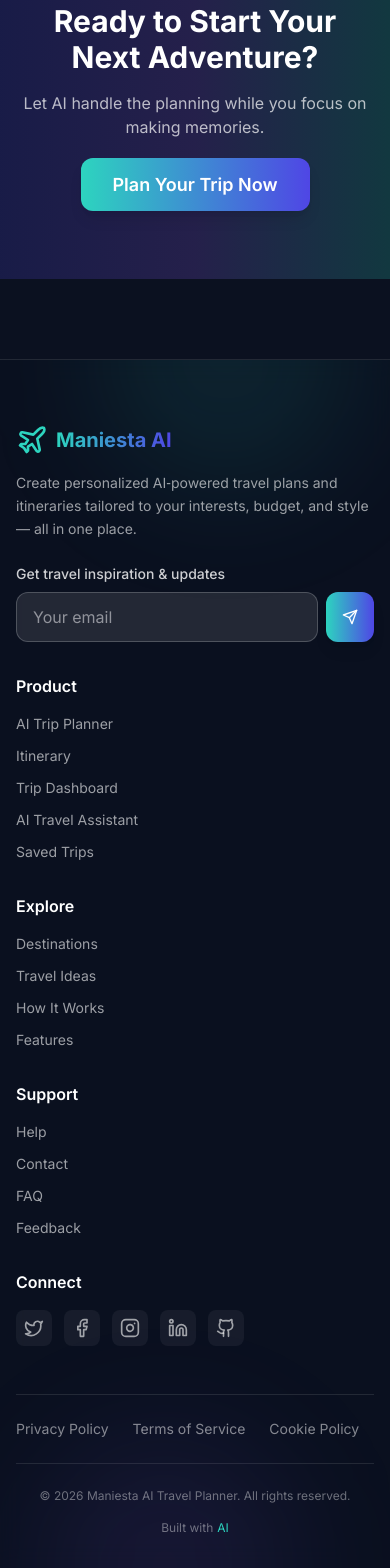
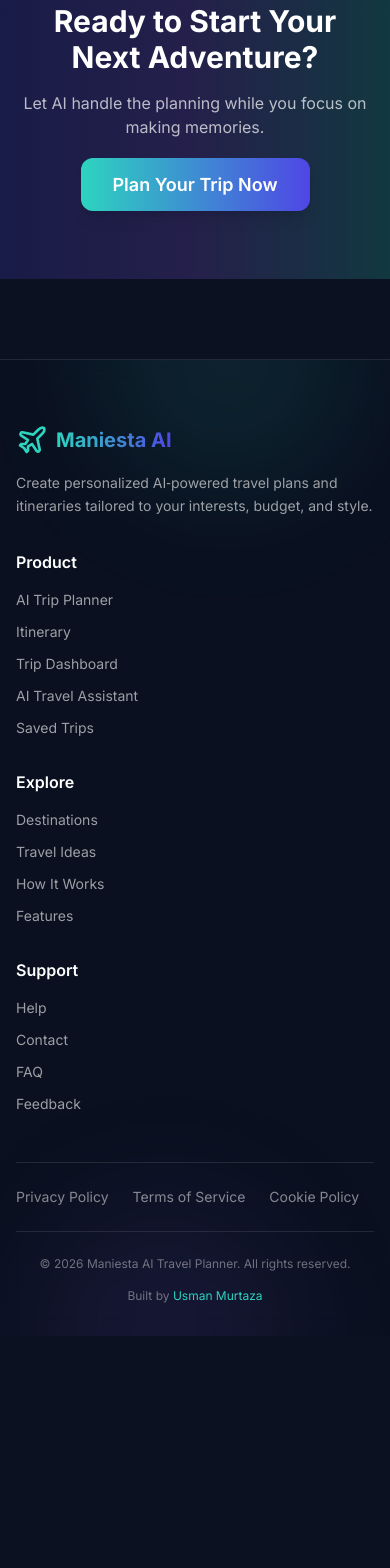
Before and after one commit to usmannmurtazaa/maniesta-ai-travel-planner, a Next.js app: page / in a window 390 px wide. Shown: the part 4309-5877 px from the top of the page. After the commit the page ends 5645 px from the top, so only its background shows below. Built offline with nearby package versions, Linux system fonts and the light colour scheme.

Commit message:
Update Gemini model to gemini-2.5-flash-lite

```diff
--- a/components/layout/Footer.tsx
+++ b/components/layout/Footer.tsx
@@ -2,8 +2,7 @@
 
 import { useState } from 'react'
 import Link from 'next/link'
-import { Plane, Github, Twitter, Linkedin, Facebook, Instagram, Send, Check } from 'lucide-react'
-import { cn } from '@/lib/utils'
+import { Plane } from 'lucide-react'
 
 export default function Footer() {
   const currentYear = new Date().getFullYear()
@@ -15,7 +14,6 @@ export default function Footer() {
     if (email.trim()) {
       setSubscribed(true)
       setEmail('')
-      // Reset after a few seconds (just for demo)
       setTimeout(() => setSubscribed(false), 3000)
     }
   }
@@ -29,44 +27,18 @@ export default function Footer() {
       </div>
 
       <div className="relative max-w-7xl mx-auto px-4 sm:px-6 lg:px-8 pt-16 pb-8">
-        {/* Main footer content */}
-        <div className="grid grid-cols-1 md:grid-cols-2 lg:grid-cols-5 gap-8">
+        <div className="grid grid-cols-1 md:grid-cols-2 lg:grid-cols-4 gap-8">
           {/* Brand Section */}
-          <div className="lg:col-span-2">
+          <div className="lg:col-span-1">
             <div className="flex items-center gap-2 mb-4">
               <Plane className="h-8 w-8 text-brand-teal" />
               <span className="font-bold text-xl bg-gradient-to-r from-brand-teal to-brand-indigo bg-clip-text text-transparent">
                 Maniesta AI
               </span>
             </div>
-            <p className="text-white/60 text-sm leading-relaxed max-w-sm">
-              Create personalized AI‑powered travel plans and itineraries tailored to your interests, budget, and style — all in one place.
+            <p className="text-white/60 text-sm leading-relaxed">
+              Create personalized AI‑powered travel plans and itineraries tailored to your interests, budget, and style.
             </p>
-            {/* Newsletter */}
-            <div className="mt-6">
-              <p className="text-sm font-medium text-white/80 mb-2">Get travel inspiration & updates</p>
-              <form onSubmit={handleSubscribe} className="flex gap-2 max-w-sm">
-                <input
-                  type="email"
-                  value={email}
-                  onChange={(e) => setEmail(e.target.value)}
-                  placeholder="Your email"
-                  className="input-field flex-1"
-                  aria-label="Email for travel updates"
-                  required
-                />
-                <button
-                  type="submit"
-                  className="btn-primary flex items-center gap-1 px-4 py-2"
-                  aria-label="Subscribe"
-                >
-                  {subscribed ? <Check className="h-4 w-4" /> : <Send className="h-4 w-4" />}
-                </button>
-              </form>
-              {subscribed && (
-                <p className="text-xs text-brand-teal mt-2">Thanks for subscribing!</p>
-              )}
-            </div>
           </div>
 
           {/* Product */}
@@ -102,44 +74,6 @@ export default function Footer() {
               <li><span className="text-white/60 cursor-default">Feedback</span></li>
             </ul>
           </div>
-
-          {/* Social / Connect */}
-          <div>
-            <h4 className="text-white font-semibold mb-4">Connect</h4>
-            <div className="flex gap-3">
-              {/* Replace with actual URLs when available */}
-              <button
-                aria-label="Twitter"
-                className="p-2 rounded-lg bg-white/5 hover:bg-white/10 text-white/60 hover:text-white transition-colors"
-              >
-                <Twitter className="h-5 w-5" />
-              </button>
-              <button
-                aria-label="Facebook"
-                className="p-2 rounded-lg bg-white/5 hover:bg-white/10 text-white/60 hover:text-white transition-colors"
-              >
-                <Facebook className="h-5 w-5" />
-              </button>
-              <button
-                aria-label="Instagram"
-                className="p-2 rounded-lg bg-white/5 hover:bg-white/10 text-white/60 hover:text-white transition-colors"
-              >
-                <Instagram className="h-5 w-5" />
-              </button>
-              <button
-                aria-label="LinkedIn"
-                className="p-2 rounded-lg bg-white/5 hover:bg-white/10 text-white/60 hover:text-white transition-colors"
-              >
-                <Linkedin className="h-5 w-5" />
-              </button>
-              <button
-                aria-label="GitHub"
-                className="p-2 rounded-lg bg-white/5 hover:bg-white/10 text-white/60 hover:text-white transition-colors"
-              >
-                <Github className="h-5 w-5" />
-              </button>
-            </div>
-          </div>
         </div>
 
         {/* Legal links */}
@@ -154,8 +88,16 @@ export default function Footer() {
           <p className="text-white/40 text-xs">
             © {currentYear} Maniesta AI Travel Planner. All rights reserved.
           </p>
-          <p className="text-white/40 text-xs flex items-center gap-1">
-            Built with <span className="text-brand-teal">AI</span>
+          <p className="text-white/40 text-xs">
+            Built by{' '}
+            <a
+              href="https://usmanmurtaza.nelify.app" // ← Replace with your portfolio URL
+              target="_blank"
+              rel="noopener noreferrer"
+              className="text-brand-teal hover:text-white transition-colors"
+            >
+              Usman Murtaza
+            </a>
           </p>
         </div>
       </div>
```
